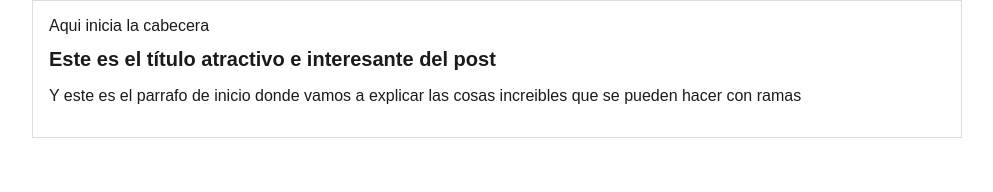
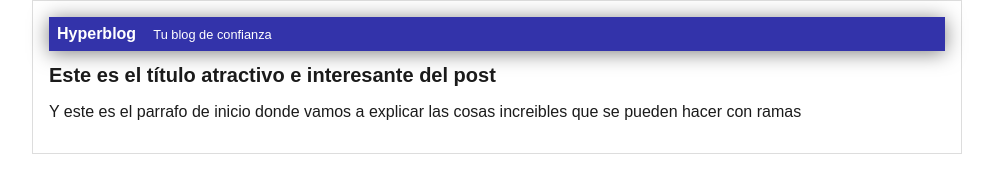
Before and after one commit to Carti218/firstRepository, a plain HTML site: page blogpost.html in a window 1280 px wide. Shown: the whole page, without its empty margins (143-1136 px from the left). Drawn offline with Linux system fonts and the light colour scheme.

Commit message:
finalizada la cabecera con diseño azul

```diff
--- a/blogpost.html
+++ b/blogpost.html
@@ -6,7 +6,8 @@
     <body>
         <div id="container">
             <div id="cabecera">
-                Aqui inicia la cabecera
+                Hyperblog
+                <span id="tagline">Tu blog de confianza</span>
             </div>
             <div id="post">
                 <h1>Este es el título atractivo e interesante del post</h1>
--- a/css/estilos.css
+++ b/css/estilos.css
@@ -5,6 +5,19 @@ body{
     font-size: 16px;
     margin: 0;
     padding: 0;
+}
+#cabecera{
+    background: #33a;
+    box-shadow: 0px 2px 20px 0px rgba(0,0,0,0.5);
+    color: white;
+    font-weight: bold;
+    margin: 0;
+    padding: 0.5em;
+}
+#cabecera #tagline{
+    padding: 0 0 0 1em;
+    font-weight: normal;
+    font-size: 0.8em;
 }
 #container{
     width: 70%;
```
